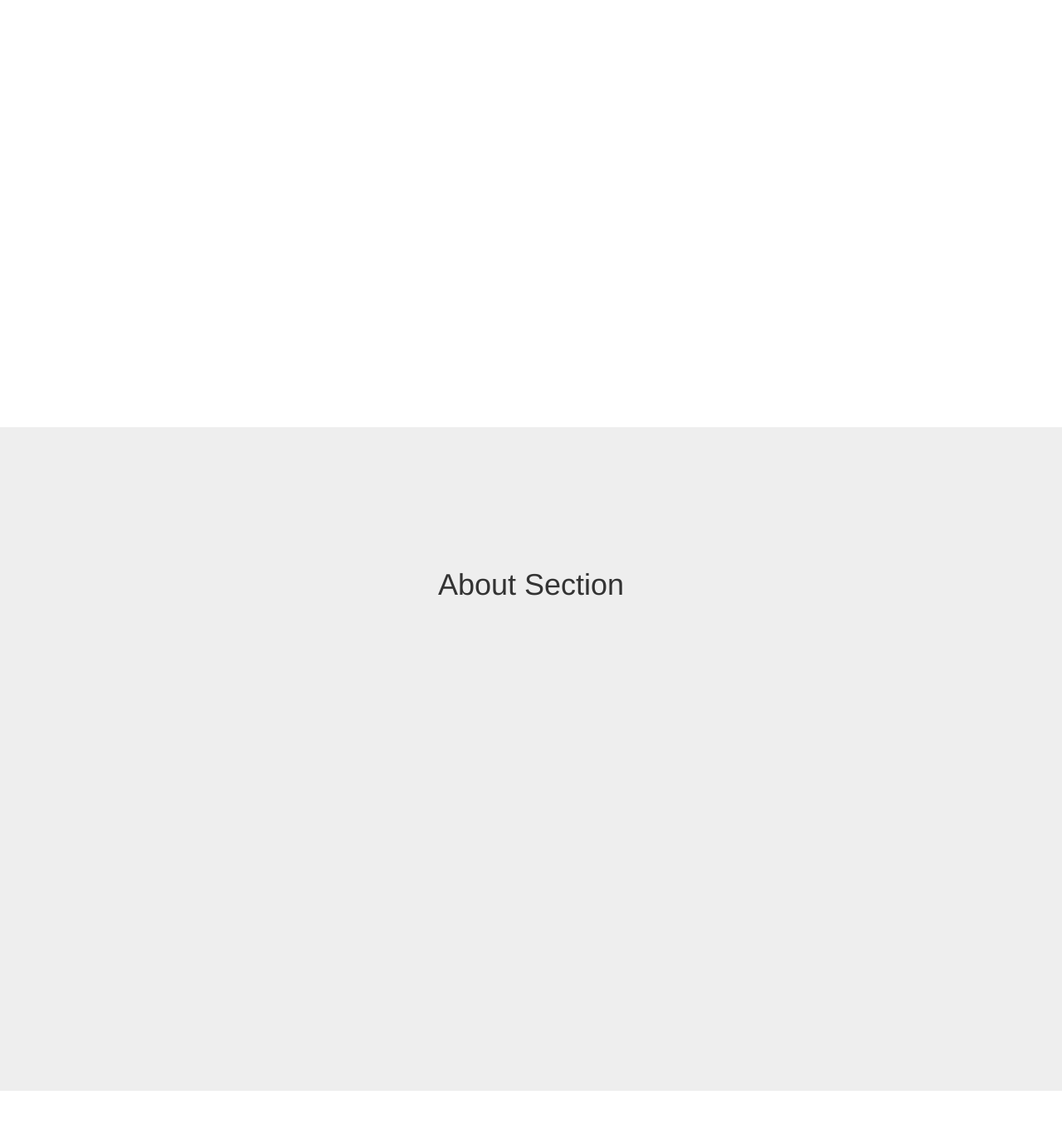
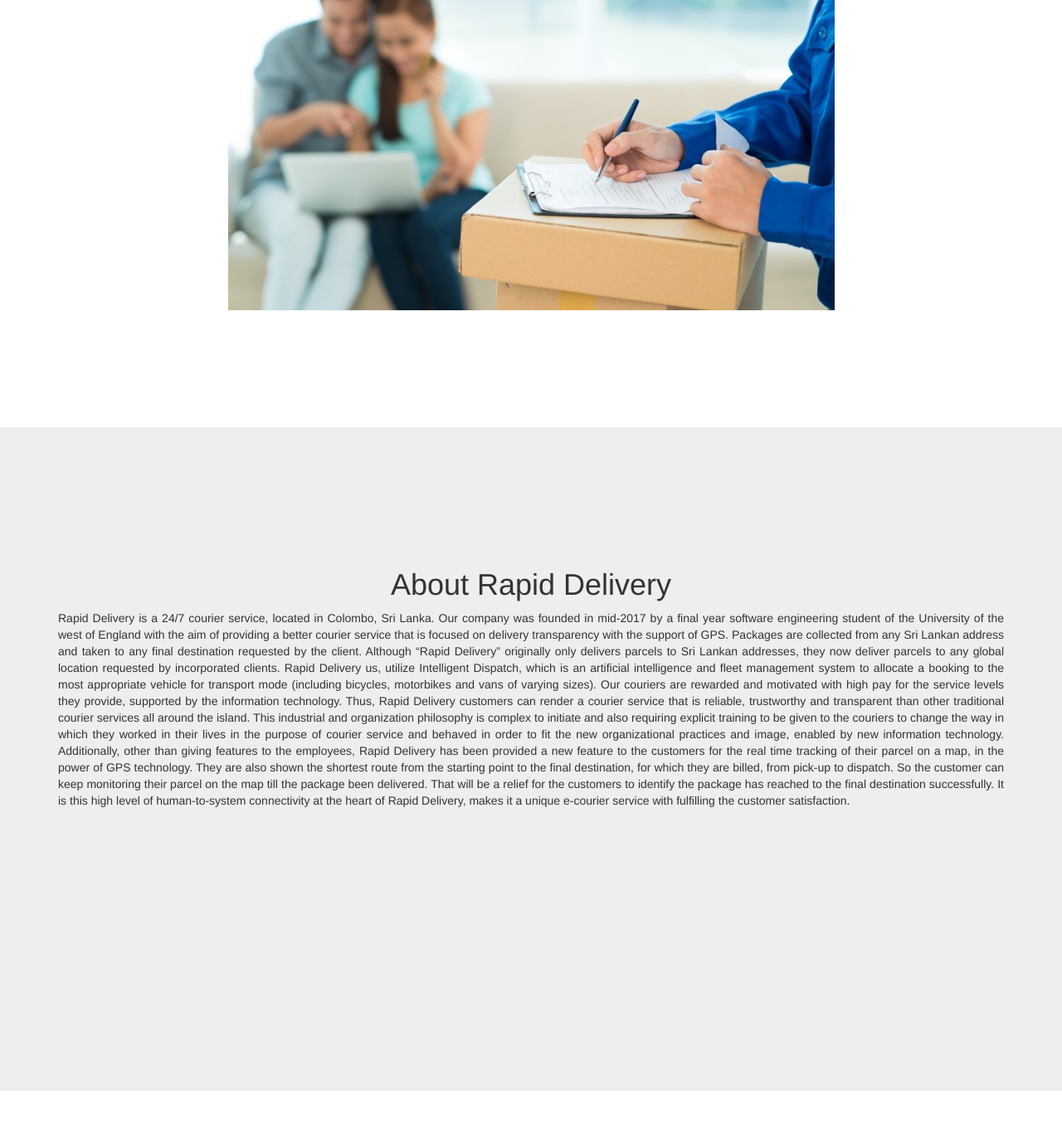
Before and after one commit to Prasangafdo/RapidDeliveryLogin, a PHP site: page /nav.php in a window 1280 px wide. Shown: the part 285-1640 px from the top of the page at 83% size. Run offline with PHP 8.4, Linux system fonts and the light colour scheme; data that the repository does not hold is empty.

Commit message:
About session added

```diff
--- a/RapidDelivery/css/scrolling-nav.css
+++ b/RapidDelivery/css/scrolling-nav.css
@@ -65,6 +65,11 @@ of those sections to manage the look and feel of the site. */
     -moz-transition: background .5s ease-in-out,padding .5s ease-in-out;
     transition: background .5s ease-in-out,padding .5s ease-in-out;*/
 }
-.welcomePane{
-	background-image:url(../images/Delivery_2_3.jpg);
+.welcomePane-img{
+	background-image:url(../images/courier-services-2.jpg);
+	width:731px;
+	height:439px;
+	display: block;
+  margin-left: auto;
+  margin-right: auto;
 }
--- a/RapidDelivery/nav.php
+++ b/RapidDelivery/nav.php
@@ -9,7 +9,7 @@
     <meta name="description" content="">
     <meta name="author" content="">
 
-    <title>Scrolling Nav - Start Bootstrap Template</title>
+    <title>Rapid Delivery</title>
 
     <!-- Bootstrap Core CSS -->
     <link href="css/bootstrap.min.css" rel="stylesheet">
@@ -82,8 +82,9 @@ $username = $_POST["username"];
             <div class="row">
                 <div class="welcomePane">
                     <h1>Welcome to Rapid Delivery</h1>
-                    <p>&nbsp;</p>
-                    <a class="btn btn-default page-scroll" href="#about">Click Me to Scroll Down!</a>
+                    <div class="welcomePane-img">
+                    	<p>&nbsp;</p>
+                   <!-- <a class="btn btn-default page-scroll" href="#about">Click Me to Scroll Down!</a> -->
                 </div>
             </div>
         </div>
@@ -94,7 +95,13 @@ $username = $_POST["username"];
         <div class="container">
             <div class="row">
                 <div class="col-lg-12">
-                    <h1>About Section</h1>
+                    <h1>About Rapid Delivery</h1>
+                    	<p align="justify"> Rapid Delivery is a 24/7 courier service, located in Colombo, Sri Lanka. Our company was founded in mid-2017 by a final year software engineering student of the University of the west of England with the aim of providing a better courier service that is focused on delivery transparency with the support of GPS.
+Packages are collected from any Sri Lankan address and taken to any final destination requested by the client. Although “Rapid Delivery” originally only delivers parcels to Sri Lankan addresses, they now deliver parcels to any global location requested by incorporated clients.
+Rapid Delivery us, utilize Intelligent Dispatch, which is an artificial intelligence and fleet management system to allocate a booking to the most appropriate vehicle for transport mode (including bicycles, motorbikes and vans of varying sizes).
+Our couriers are rewarded and motivated with high pay for the service levels they provide, supported by the information technology. Thus, Rapid Delivery customers can render a courier service that is reliable, trustworthy and transparent than other traditional courier services all around the island. This industrial and organization philosophy is complex to initiate and also requiring explicit training to be given to the couriers to change the way in which they worked in their lives in the purpose of courier service and behaved in order to fit the new organizational practices and image, enabled by new information technology.
+Additionally, other than giving features to the employees, Rapid Delivery has been provided a new feature to the customers for the real time tracking of their parcel on a map, in the power of GPS technology. They are also shown the shortest route from the starting point to the final destination, for which they are billed, from pick-up to dispatch. So the customer can keep monitoring their parcel on the map till the package been delivered. That will be a relief for the customers to identify the package has reached to the final destination successfully. It is this high level of human-to-system connectivity at the heart of Rapid Delivery, makes it a unique e-courier service with fulfilling the customer satisfaction.
+</p>
                 </div>
             </div>
         </div>
```
